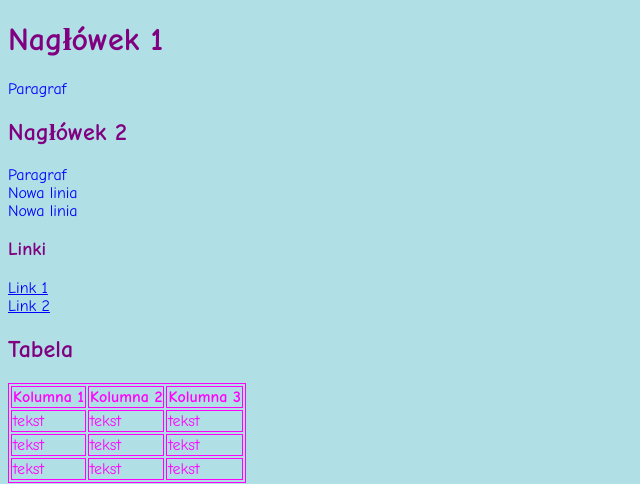
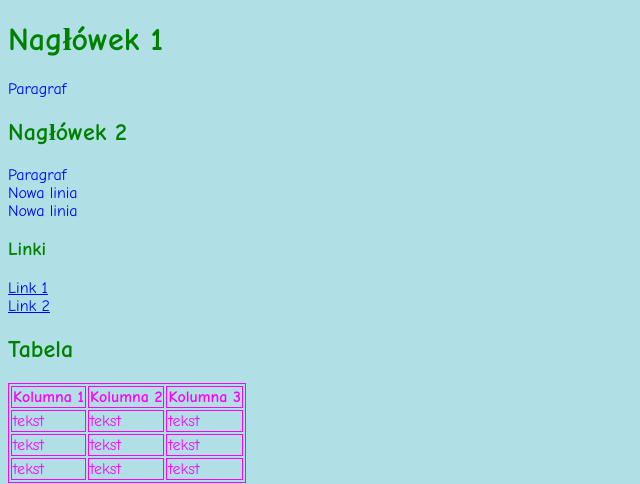
Before and after one commit to JagnaJuras/zadanie_3, a plain HTML site: page gh-page/index.html in a window 1280 px wide. Shown: the top 484 px of the page, without its empty margins (0-640 px from the left). Drawn offline with Linux system fonts and the light colour scheme.

Commit message:
Changed header color to green

```diff
--- a/gh-page/index.html
+++ b/gh-page/index.html
@@ -5,9 +5,9 @@
 <style>
 body {background-color: powderblue;}
 a	{color: blue; font-family: "Comic Sans Ms"}
-h1   {color: purple; font-family: "Comic Sans Ms"}
-h2	{color: purple; font-family: "Comic Sans Ms"}
-h3	{color: purple; font-family: "Comic Sans Ms"}
+h1   {color: green; font-family: "Comic Sans Ms"}
+h2	{color: green; font-family: "Comic Sans Ms"}
+h3	{color: green; font-family: "Comic Sans Ms"}
 p    {color: blue; font-family: "Comic Sans Ms"}
 table, td, th	{color: magenta; font-family: "Comic Sans Ms"; border: 1px solid}
 .center {
```
